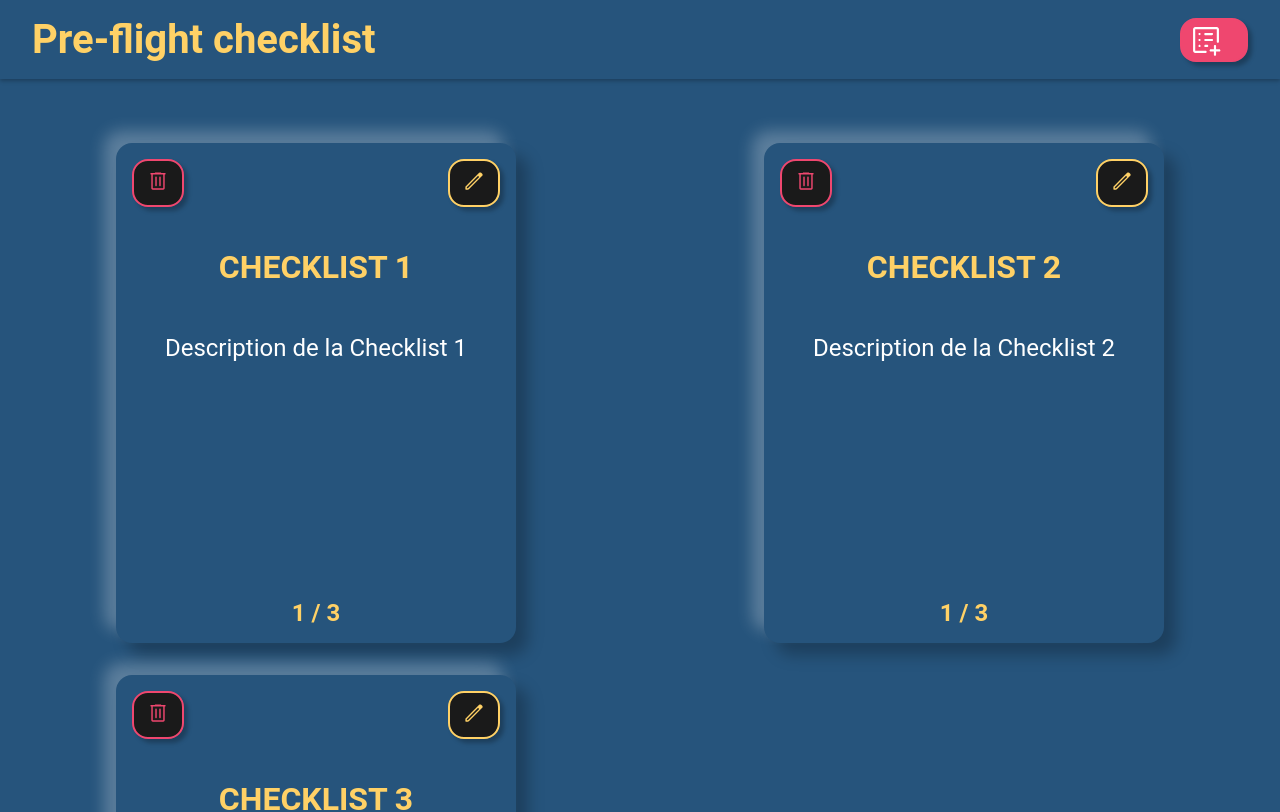
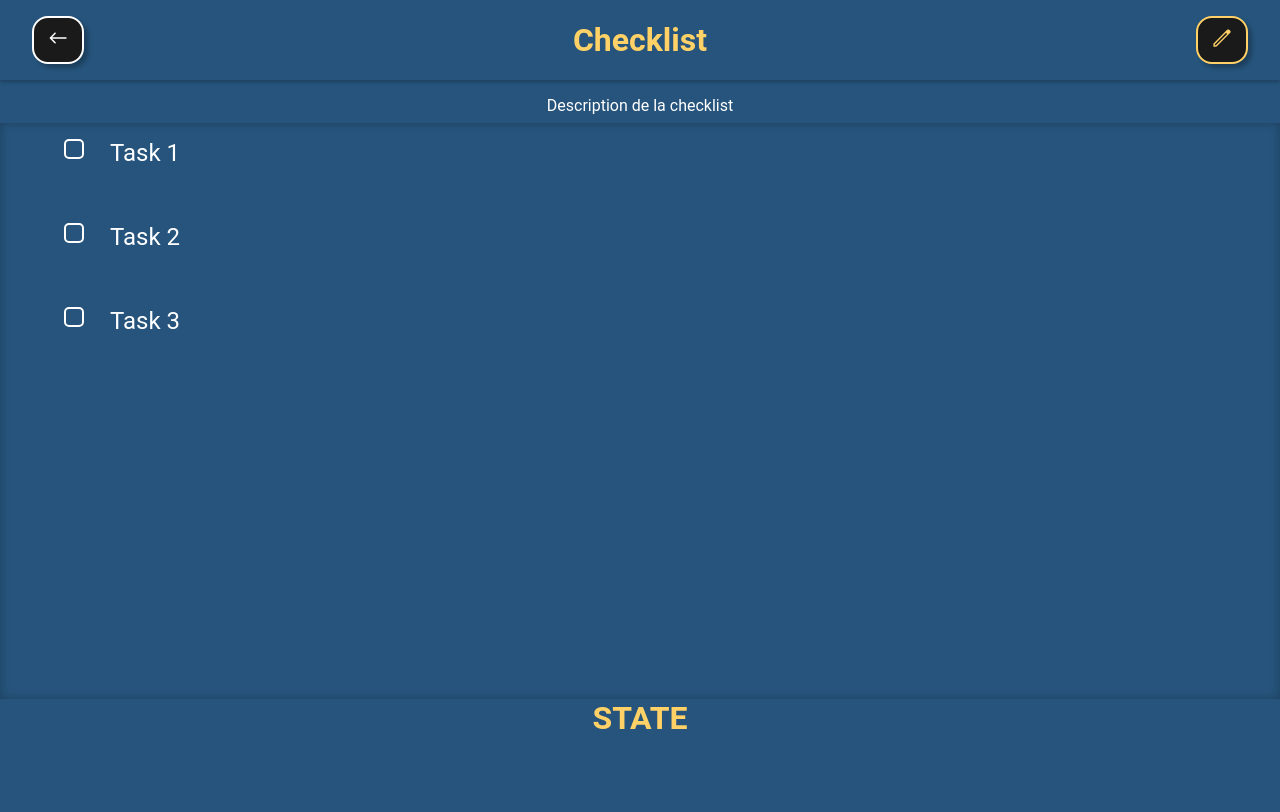
Before and after one commit to Mickey78-225/Preflight-Checklist, a React (Vite) app: page / in a window 1280 px wide. Shown: the top 812 px of the page. Built offline with nearby package versions, Linux system fonts and the light colour scheme.

Commit message:
Refactor Dashboard component to use Checklist component

```diff
--- a/src/App.jsx
+++ b/src/App.jsx
@@ -1,17 +1,15 @@
 // Import styles
 import './App.css'
 // Import components
-import Header from './components/common/Header'
-import Dashboard from './components/Dashboard/Dashboard'
+// import Dashboard from './components/Dashboard/Dashboard'
+import Checklist from './components/Checklist/Checklist'
 
 function App() {
 
 	return (
 		<>
-			<Header />
-			<main>
-				<Dashboard />
-			</main>
+			{/* <Dashboard /> */}
+			<Checklist />
 		</>
 	)
 }
--- /dev/null
+++ b/src/components/Checklist/Checklist.jsx
@@ -0,0 +1,226 @@
+import styled from 'styled-components';
+import uniqid from 'uniqid';
+import Header from "../common/Header";
+import PropTypes from 'prop-types';
+
+// Styled components
+const StyledChecklist = styled.div`
+    /* Mobile first */
+/* Container */
+    height: 100vh;
+    overflow: hidden;
+
+    header {
+        padding: 1rem;
+
+        h1 {
+            font-size: 20px;
+        }
+    }
+
+    main {
+        display: flex;
+        flex-direction: column;
+        align-items: center;
+        justify-content: space-between;
+        padding: 8px 0 16px;
+
+        .description {
+            width: 100%;
+            text-align: center;
+            padding: 8px 16px;
+        }
+
+        section {
+            min-height: 72vh;
+            max-height: 77vh;
+            width: 100%;
+            overflow: auto;
+            display: flex;
+            flex-direction: column;
+            box-shadow: inset 0 0 10px rgba(0, 0, 0, 0.25);
+
+            ul {
+                flex-grow: 1;
+                display: flex;
+                flex-direction: column;
+            }
+
+            /* Div task */
+            .task {
+                padding: 1rem 4rem 2rem;
+
+                .task_title {
+                    display: flex;
+                    font: var(--taskFontSizes);
+                    padding-bottom: 8px;
+                    gap: 1rem;
+                    color: var(--white);
+
+                    .checkbox {
+                        appearance: none;
+                        width: 20px;
+                        height: 20px;
+                        border: 2px solid;
+                        border-color: var(--white);
+                        border-radius: 5px;
+                        background-color: transparent;
+                        display: inline-block;
+                        position: relative;
+                        margin-right: 10px;
+                        cursor: pointer;
+
+
+                        &:before {
+                            content: "";
+                            background-color: var(--green);
+                            display: block;
+                            position: absolute;
+                            top: 50%;
+                            left: 50%;
+                            transform: translate(-50%, -50%) scale(0);
+                            width: 10px;
+                            height: 10px;
+                            border-radius: 3px;
+                            transition: all 0.3s ease-in-out;
+                        }
+
+                        &:checked:before {
+                            transform: translate(-50%, -50%) scale(1);
+                        }
+                    }
+                }
+
+                p {
+                    opacity: 0.65;
+                }
+            }
+        }
+    }
+
+
+/* Responsive */
+@media screen and (width > 450px) {
+    html {
+        font-size: 16px;
+    }
+}
+@media screen and (width > 768px) {
+    h1 {
+        font: var(--titleFontSizes) !important;
+    }
+}
+`;
+
+const Checklist = ({ checklistId = 1 }) => {
+    const data = [
+        {
+            id: 1,
+            title: 'Checklist 1',
+            description: 'Description de la Checklist 1',
+            tasks: [
+                {
+                    id: 1,
+                    title: 'Task 1',
+                    done: false
+                },
+                {
+                    id: 2,
+                    title: 'Task 2',
+                    done: false
+                },
+                {
+                    id: 3,
+                    title: 'Task 3',
+                    done: true
+                }
+            ]
+        },
+        {
+            id: 2,
+            title: 'Checklist 2',
+            description: 'Description de la Checklist 2',
+            tasks: [
+                {
+                    id: 1,
+                    title: 'Task 1',
+                    done: false
+                },
+                {
+                    id: 2,
+                    title: 'Task 2',
+                    done: false
+                },
+                {
+                    id: 3,
+                    title: 'Task 3',
+                    done: true
+                }
+            ]
+        },
+        {
+            id: 3,
+            title: 'Checklist 3',
+            description: 'Description de la Checklist 3',
+            tasks: [
+                {
+                    id: 1,
+                    title: 'Task 1',
+                    done: false
+                },
+                {
+                    id: 2,
+                    title: 'Task 2',
+                    done: false
+                },
+                {
+                    id: 3,
+                    title: 'Task 3',
+                    done: false
+                }
+            ]
+        }
+    ];
+    let newData = data.find(item => item.id === checklistId);
+    return (
+        <StyledChecklist>
+            <Header h1Text="Checklist" btnBack='' btnEdit='' />
+
+            <main>
+                <div className="description">
+                    <p>Description de la checklist</p>
+                </div>
+
+                <section>
+                    <ul>
+                        {newData.tasks.map((task) => {
+                            return (
+                                <li key={uniqid()}>
+                                    <div className="task">
+                                        <div className="task_title">
+                                            <input type="checkbox" name="check" value="notDone" id={`task_${task.id}`} className="checkbox" />
+                                            <label htmlFor={`task_${task.id}`}>{task.title} </label>
+                                        </div>
+                                        <p>{task.description}</p>
+                                    </div>
+                                </li>
+                            );
+                        })}
+
+                    </ul>
+
+                </section>
+
+                <h2>State</h2>
+            </main>
+        </StyledChecklist>
+    );
+};
+
+Checklist.propTypes = {
+    checklistId: PropTypes.number
+}
+
+
+
+export default Checklist;
--- a/src/components/Checklist/ChecklistItem.jsx
+++ b/src/components/Checklist/ChecklistItem.jsx
@@ -72,8 +72,8 @@ const ChecklistItem = ({
     return (
         <StyledCard>
             <div className="div_buttons">
-                <Button btnClass='delete' btnImg='../../../assets/delete.svg' />
-                <Button btnClass='edit' btnImg='../../../public/assets/edit.svg' />
+                <Button btnClass='delete' btnImg='/assets/delete.svg' />
+                <Button btnClass='edit' btnImg='/assets/edit.svg' />
             </div>
 
             <div className="card_text">
--- a/src/components/Dashboard/Dashboard.jsx
+++ b/src/components/Dashboard/Dashboard.jsx
@@ -6,6 +6,7 @@ import './Dashboard.css';
 // Import components
 import Button from '../common/Button/Button';
 import DisplayChecklist from '../Checklist/DisplayChecklist';
+import Header from '../common/Header';
 
 // Styled components
 const StyledDashboardWhithoutList = styled.div`
@@ -40,7 +41,7 @@ const DashboardWhithoutList = () => {
             <p>You have not a checklist!!!</p>
             <Button
                 btnClass='add_checklist'
-                btnImg='../../../public/assets/addList.svg'
+                btnImg='/assets/addList.svg'
                 btnText='add checklist'
             />
         </StyledDashboardWhithoutList>
@@ -74,9 +75,13 @@ const DashboardWhithList = () => {
 };
 
 const Dashboard = ({ isChecklist = true }) => {
+    console.log(window.location.pathname);
     return (
         <>
-            {isChecklist ? <DashboardWhithList /> : <DashboardWhithoutList />}
+            <Header h1Text='Preflight checklist' btnAddChecklist=''/>
+            <main>
+                {isChecklist ? <DashboardWhithList /> : <DashboardWhithoutList />}
+            </main>
         </>
     );
 };
--- a/src/components/common/Header.jsx
+++ b/src/components/common/Header.jsx
@@ -1,4 +1,5 @@
 import styled from "styled-components";
+import PropTypes from "prop-types";
 import Button from "./Button/Button";
 
 const StyledHeader = styled.header`
@@ -15,16 +16,44 @@ const StyledHeader = styled.header`
         z-index: 1;
 `;
 
-const Header = () => {
+// Function pour chager l'affichage du header en fonction de la page
+
+
+const Header = ({h1Text,
+    btnBack = 'display',
+    btnAddChecklist = 'display',
+    btnValid = 'display',
+    btnEdit = 'display'
+}) => {
     return (
         <StyledHeader>
-            <h1>Pre-flight checklist</h1>
             <Button
-                btnClass="add_checklist"
-                btnImg="../../../public/assets/addList.svg"
+                btnClass={`back ${btnBack}`}
+                btnImg="/assets/back.svg"
+            />
+            <h1> {h1Text} </h1>
+            <Button
+                btnClass={`add_checklist ${btnAddChecklist}`}
+                btnImg="/assets/addList.svg"
+            />
+            <Button
+                btnClass={`valid ${btnValid}`}
+                btnImg="/assets/check.svg"
+            />
+            <Button
+                btnClass={`edit ${btnEdit}`}
+                btnImg="/assets/edit.svg"
             />
         </StyledHeader>
     );
-}
+};
+
+Header.propTypes = {
+    h1Text: PropTypes.string.isRequired,
+    btnBack: PropTypes.string,
+    btnAddChecklist: PropTypes.string,
+    btnValid: PropTypes.string,
+    btnEdit: PropTypes.string
+};
 
 export default Header;
```
